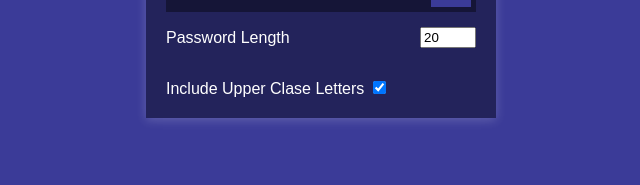
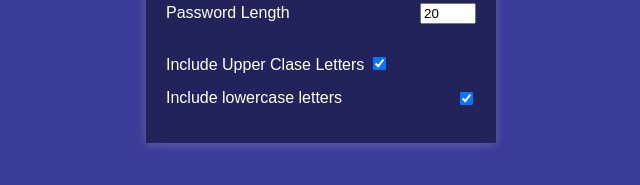
Before and after one commit to DanDo385/password_generator, a plain HTML site: page index.html in a window 1280 px wide. Shown: the part 399-584 px from the top of the page, without its empty margins (319-959 px from the left). Drawn offline with Linux system fonts and the light colour scheme; a web font is replaced by a local one.

Commit message:
html update

```diff
--- a/index.html
+++ b/index.html
@@ -25,6 +25,11 @@
           <label>Include Upper Clase Letters</label>
           <input type="checkbox" id="uppercase" checked>
         </div>
+        <div class="setting">
+          <label>Include lowercase letters</label>
+          <input type="checkbox" id="lowercase" checked>
+        </div>
+
       </div>
     </div>
     <script src="script.js"></script>
```
